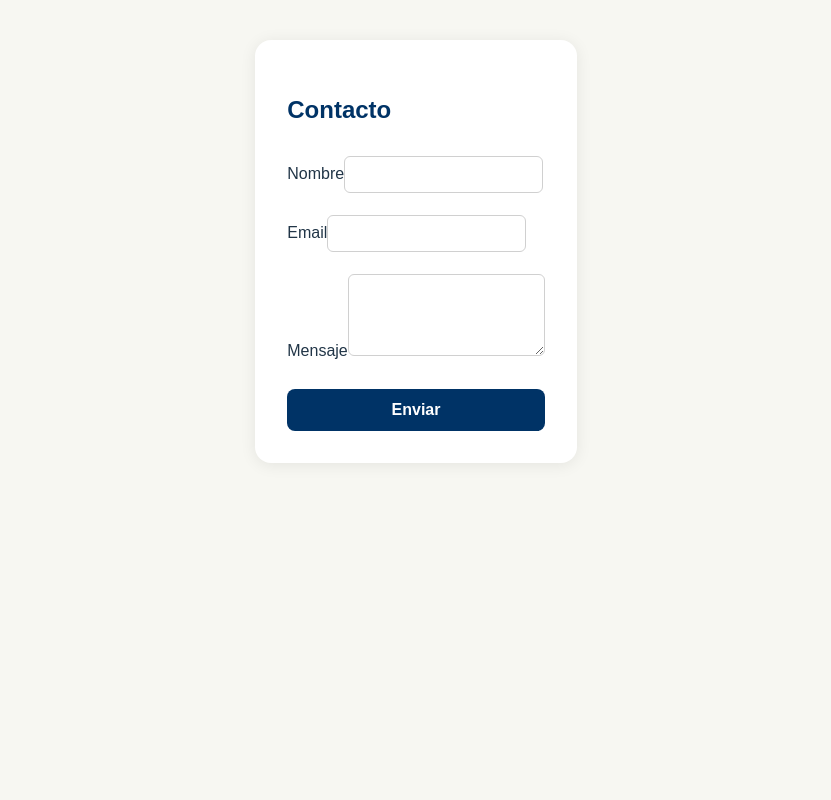
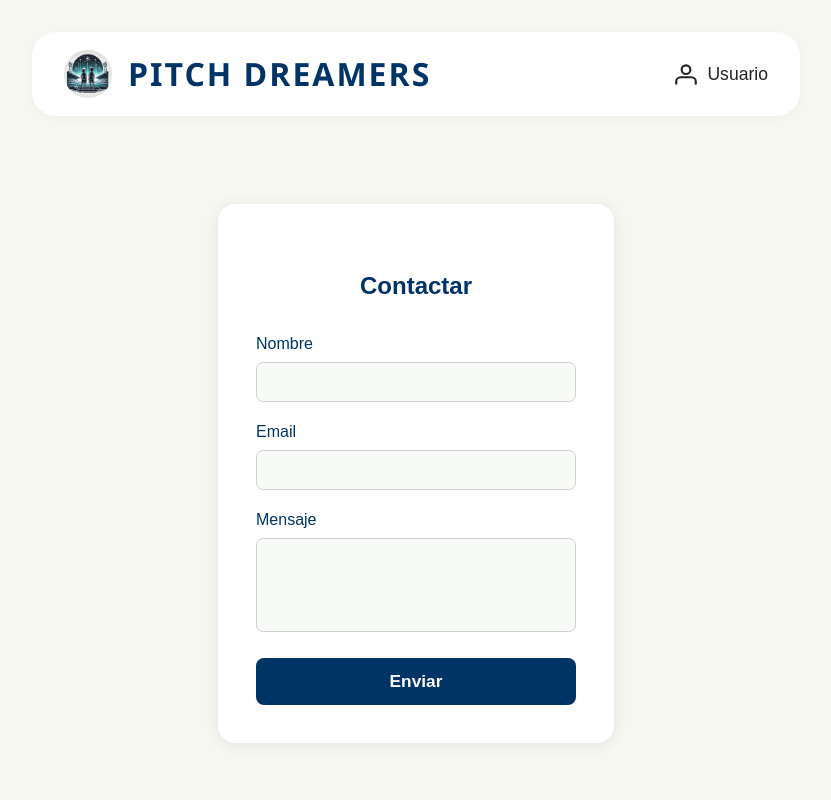
Before and after one commit to ismaelsevidanes/frontend, a React (Vite) app: page /contacto in a window 1280 px wide. Shown: the top 800 px of the page, without its empty margins (224-1055 px from the left). Built offline with nearby package versions, Linux system fonts and the light colour scheme.

Commit message:
FAQ y contacto realizado

```diff
--- a/src/pages/Contacto.tsx
+++ b/src/pages/Contacto.tsx
@@ -1,8 +1,35 @@
-import React, { useState } from "react";
+import React, { useState, useEffect } from "react";
+import Header from '../shared/components/Header';
+import Footer from '../shared/components/Footer';
+import '../shared/components/Header.css';
+import '../shared/components/Footer.css';
+import './contacto.css';
 
 const Contacto: React.FC = () => {
   const [form, setForm] = useState({ nombre: "", email: "", mensaje: "" });
   const [enviado, setEnviado] = useState(false);
+  const [username, setUsername] = useState<string>("");
+  const [menuOpen, setMenuOpen] = useState(false);
+
+  useEffect(() => {
+    const token = localStorage.getItem("token");
+    if (token) {
+      try {
+        const payload = JSON.parse(atob(token.split(".")[1]));
+        setUsername(payload.name || payload.email || "Usuario");
+      } catch {
+        setUsername("Usuario");
+      }
+    } else {
+      setUsername("Usuario");
+    }
+  }, []);
+
+  const handleUserMenu = () => setMenuOpen((open) => !open);
+  const handleLogout = () => {
+    localStorage.removeItem("token");
+    window.location.href = "/login";
+  };
 
   const handleChange = (e: React.ChangeEvent<HTMLInputElement | HTMLTextAreaElement>) => {
     setForm({ ...form, [e.target.name]: e.target.value });
@@ -14,25 +41,34 @@ const Contacto: React.FC = () => {
   };
 
   return (
-    <div className="contacto-container" style={{ maxWidth: 500, margin: "40px auto", background: "#fff", borderRadius: 16, boxShadow: "0 2px 16px rgba(0,0,0,0.08)", padding: 32 }}>
-      <h2 style={{ color: "#003366", marginBottom: 24 }}>Contacto</h2>
+    <>
+      <Header
+        username={username}
+        onUserMenu={handleUserMenu}
+        menuOpen={menuOpen}
+        handleLogout={handleLogout}
+      />
+      <div className="contacto-container">
+        <h2 className="contacto-title">Contactar</h2>
         {enviado ? (
-        <div style={{ color: "#5C9563", fontWeight: 500, fontSize: 18 }}>¡Gracias por tu mensaje! Te responderemos pronto.</div>
+          <div className="contacto-success">¡Gracias por tu mensaje! Te responderemos pronto a tu correo.</div>
         ) : (
-        <form onSubmit={handleSubmit} style={{ display: "flex", flexDirection: "column", gap: 18 }}>
+          <form onSubmit={handleSubmit} className="contacto-form">
             <label>Nombre
-            <input type="text" name="nombre" value={form.nombre} onChange={handleChange} required style={{ padding: 10, borderRadius: 6, border: "1.5px solid #d0d0d0", marginTop: 4 }} />
+              <input type="text" name="nombre" value={form.nombre} onChange={handleChange} required />
             </label>
             <label>Email
-            <input type="email" name="email" value={form.email} onChange={handleChange} required style={{ padding: 10, borderRadius: 6, border: "1.5px solid #d0d0d0", marginTop: 4 }} />
+              <input type="email" name="email" value={form.email} onChange={handleChange} required />
             </label>
             <label>Mensaje
-            <textarea name="mensaje" value={form.mensaje} onChange={handleChange} required rows={4} style={{ padding: 10, borderRadius: 6, border: "1.5px solid #d0d0d0", marginTop: 4 }} />
+              <textarea name="mensaje" value={form.mensaje} onChange={handleChange} required rows={4} />
             </label>
-          <button type="submit" style={{ background: "#003366", color: "#fff", border: "none", borderRadius: 8, padding: "12px 0", fontWeight: 600, fontSize: 16, marginTop: 8, cursor: "pointer" }}>Enviar</button>
+            <button type="submit">Enviar</button>
           </form>
         )}
       </div>
+      <Footer />
+    </>
   );
 };
 
--- a/src/pages/FAQ.tsx
+++ b/src/pages/FAQ.tsx
@@ -1,6 +1,41 @@
-import React from "react";
+import React, { useEffect, useState } from "react";
+import Header from '../shared/components/Header';
+import Footer from '../shared/components/Footer';
+import '../shared/components/Header.css';
+import '../shared/components/Footer.css';
 
-const FAQ: React.FC = () => (
+const FAQ: React.FC = () => {
+  const [username, setUsername] = useState<string>("");
+  const [menuOpen, setMenuOpen] = useState(false);
+
+  useEffect(() => {
+    const token = localStorage.getItem("token");
+    if (token) {
+      try {
+        const payload = JSON.parse(atob(token.split(".")[1]));
+        setUsername(payload.name || payload.email || "Usuario");
+      } catch {
+        setUsername("Usuario");
+      }
+    } else {
+      setUsername("Usuario");
+    }
+  }, []);
+
+  const handleUserMenu = () => setMenuOpen((open) => !open);
+  const handleLogout = () => {
+    localStorage.removeItem("token");
+    window.location.href = "/login";
+  };
+
+  return (
+    <>
+      <Header
+        username={username}
+        onUserMenu={handleUserMenu}
+        menuOpen={menuOpen}
+        handleLogout={handleLogout}
+      />
       <div className="faq-container" style={{ maxWidth: 700, margin: "40px auto", background: "#fff", borderRadius: 16, boxShadow: "0 2px 16px rgba(0,0,0,0.08)", padding: 32 }}>
         <h2 style={{ color: "#003366", marginBottom: 24 }}>Preguntas Frecuentes (FAQ)</h2>
         <div style={{ marginBottom: 18 }}>
@@ -20,6 +55,9 @@ const FAQ: React.FC = () => (
           <div>Puedes usar el formulario de la sección Contacto para enviarnos tus dudas o sugerencias.</div>
         </div>
       </div>
+      <Footer />
+    </>
   );
+};
 
 export default FAQ;
--- /dev/null
+++ b/src/pages/contacto.css
@@ -0,0 +1,95 @@
+.contacto-container {
+  max-width: 540px;
+  min-width: 320px;
+  margin: 48px auto 32px auto;
+  background: #fff;
+  border-radius: 18px;
+  box-shadow: 0 2px 16px rgba(0,0,0,0.08);
+  padding: 44px 38px 38px 38px;
+  display: flex;
+  flex-direction: column;
+  align-items: center;
+}
+.contacto-title {
+  color: #003366;
+  margin-bottom: 28px;
+  font-size: 1.5rem;
+  font-weight: 700;
+  text-align: center;
+}
+.contacto-success {
+  color: #5C9563;
+  font-weight: 500;
+  font-size: 1.1rem;
+  text-align: center;
+  margin-top: 18px;
+}
+.contacto-form {
+  display: flex;
+  flex-direction: column;
+  gap: 18px;
+  width: 100%;
+}
+.contacto-form label {
+  font-size: 1rem;
+  color: #003366;
+  font-weight: 500;
+  display: flex;
+  flex-direction: column;
+  gap: 6px;
+}
+.contacto-form input,
+.contacto-form textarea {
+  padding: 10px 12px;
+  border-radius: 7px;
+  border: 1.5px solid #d0d0d0;
+  font-size: 1rem;
+  color: #232323;
+  background: #f8faf7;
+  transition: border 0.2s;
+  resize: none;
+}
+.contacto-form textarea {
+  scrollbar-width: thin;
+  scrollbar-color: #003366 #f8faf7;
+}
+.contacto-form textarea::-webkit-scrollbar {
+  width: 8px;
+  background: #f8faf7;
+  border-radius: 8px;
+}
+.contacto-form textarea::-webkit-scrollbar-thumb {
+  background: #003366;
+  border-radius: 8px;
+}
+.contacto-form input:focus,
+.contacto-form textarea:focus {
+  outline: none;
+  border: 1.5px solid #003366;
+  background: #fff;
+}
+.contacto-form button {
+  background: #003366;
+  color: #fff;
+  border: none;
+  border-radius: 8px;
+  padding: 13px 0;
+  font-weight: 600;
+  font-size: 1.08rem;
+  margin-top: 8px;
+  cursor: pointer;
+  transition: background 0.2s;
+}
+.contacto-form button:hover {
+  background: #5C9563;
+}
+@media (max-width: 600px) {
+  .contacto-container {
+    max-width: 98vw;
+    min-width: unset;
+    padding: 18px 4vw 18px 4vw;
+  }
+  .contacto-title {
+    font-size: 1.1rem;
+  }
+}
--- a/src/shared/components/Header.css
+++ b/src/shared/components/Header.css
@@ -45,10 +45,7 @@
   outline: none;
 }
 
-.user-dashboard-user-icon-name-wrapper:focus {
-  box-shadow: 0 0 0 2px #007bff;
-  border-radius: 6px;
-}
+
 
 .user-dashboard-username {
   font-size: 1.1rem;
```
Lines whose indentation alone changed are shown as unchanged.
